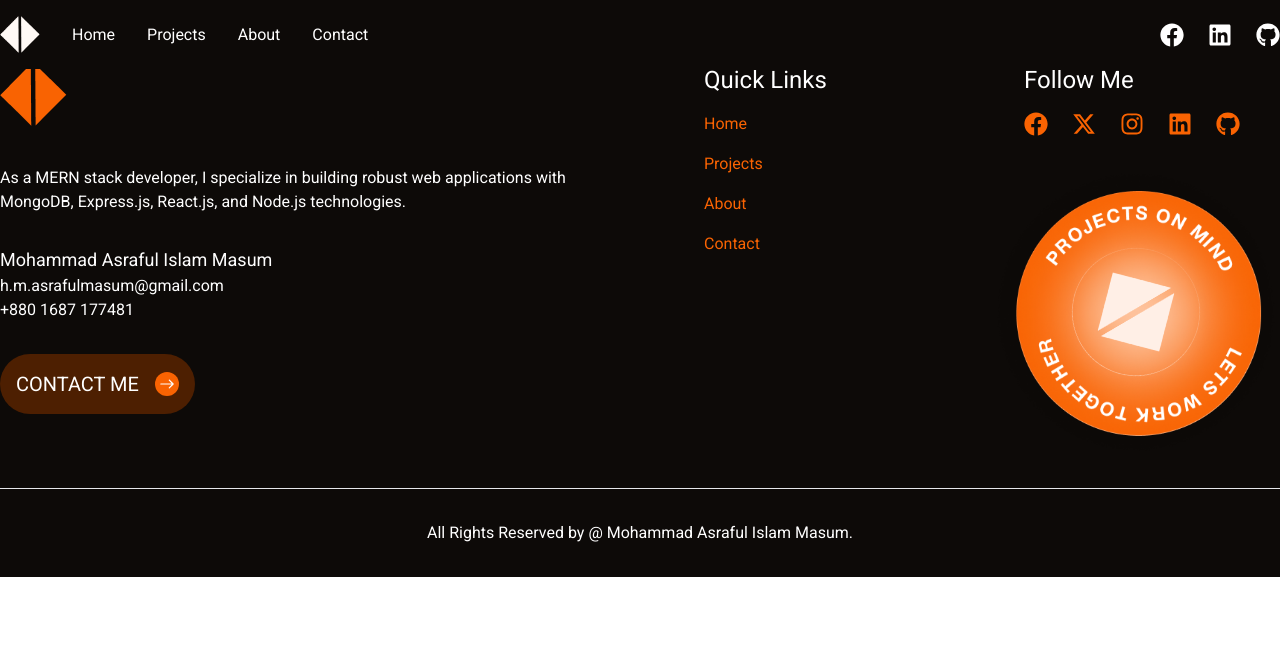
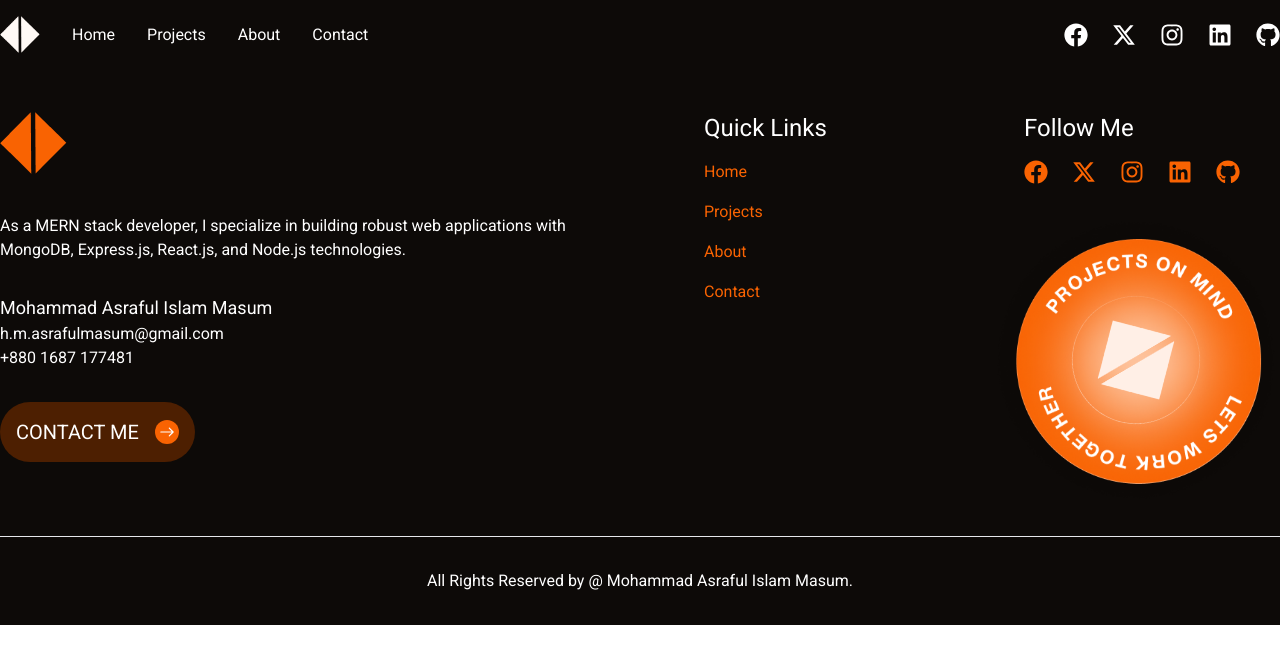
Before and after one commit to AsrafulMasum/portfolio_next.js, a Next.js app: page /about in a window 1280 px wide. Shown: the top 664 px of the page. Built offline with nearby package versions, Linux system fonts and the light colour scheme.

Commit message:
design mock up done

```diff
--- a/components/Footer.jsx
+++ b/components/Footer.jsx
@@ -26,7 +26,7 @@ function Footer() {
   );
 
   return (
-    <div className="bg-dark_black pt-16 pb-8">
+    <div className="bg-dark_black pt-28 pb-8">
       <div className="max-w-screen-xl mx-4 md:mx-10 xl:mx-auto flex flex-col md:flex-row justify-between gap-8 md:gap-0">
         <div className="md:w-1/3 lg:w-1/2">
           <Image src={logo} alt="Logo" />
--- a/components/Hero.jsx
+++ b/components/Hero.jsx
@@ -9,7 +9,7 @@ function Hero() {
     <div className="lg:h-screen bg-primary py-20 text-white">
       <div className="h-full max-w-screen-xl mx-4 md:mx-10 xl:mx-auto flex flex-col-reverse lg:flex-row justify-between items-center gap-16 lg:gap-0">
         <div className="h-full lg:w-1/2 flex flex-col justify-center gap-10">
-          <h4 className="text-3xl lg:text-5xl font-medium tracking-widest">
+          <h4 className="text-3xl lg:text-5xl font-medium tracking-wide">
             MOHAMMAD ASRAFUL ISLAM MASUM
           </h4>
           <div>
--- a/components/Navbar.jsx
+++ b/components/Navbar.jsx
@@ -4,7 +4,8 @@ import Link from "next/link";
 import React, { useState } from "react";
 import logo from "./../public/logo.png";
 import { IoIosClose, IoIosMenu } from "react-icons/io";
-import { FaFacebook, FaGithub, FaLinkedin } from "react-icons/fa";
+import { FaFacebook, FaGithub, FaLinkedin, FaInstagram } from "react-icons/fa";
+import { FaXTwitter } from "react-icons/fa6";
 import Sidebar from "./Sidebar";
 
 function Navbar() {
@@ -49,6 +50,20 @@ function Navbar() {
               <a
                 target="_blank"
                 rel="noreferrer"
+                href="https://www.facebook.com/asrafulislam.masum.3"
+              >
+                <FaXTwitter />
+              </a>
+              <a
+                target="_blank"
+                rel="noreferrer"
+                href="https://www.facebook.com/asrafulislam.masum.3"
+              >
+                <FaInstagram />
+              </a>
+              <a
+                target="_blank"
+                rel="noreferrer"
                 href="https://www.linkedin.com/in/hossain-mohammad-asraful-islam-masum-4b5847200"
               >
                 <FaLinkedin />
--- a/components/ServiceCard.jsx
+++ b/components/ServiceCard.jsx
@@ -47,9 +47,9 @@ function ServiceCard({ text, desc }) {
             spanStyle="bg-primary text-white"
           />
         </Link>
-        <div className="absolute bottom-0 -right-5">
+        <div className="absolute bottom-0 -right-5 xl:-right-12">
           <Image
-            className="w-32"
+            className="w-32 xl:w-56"
             src={stroke}
             alt="Stroke"
             style={{
```
